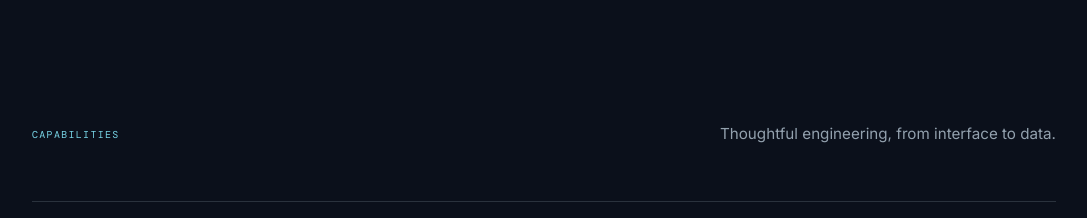
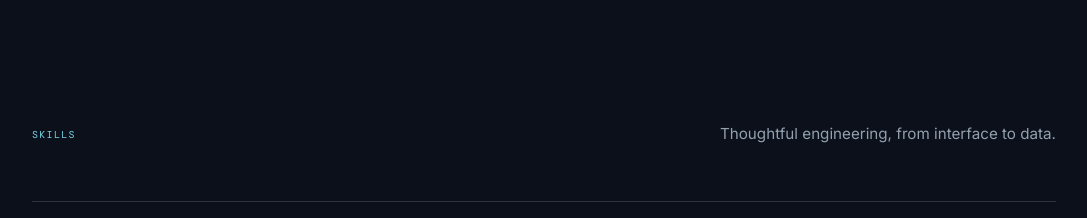
Before and after one commit to YeHtet99/Portfolio_2026, a React (Vite) app: page / in a window 1280 px wide. Shown: the part 3320-3538 px from the top of the page, without its empty margins (96-1183 px from the left). Built offline with nearby package versions, Linux system fonts and the light colour scheme.

Commit message:
Update Site source

```diff
--- a/src/components/ui/TerminalConsole.jsx
+++ b/src/components/ui/TerminalConsole.jsx
@@ -5,7 +5,7 @@ const commandResponses = {
   about: { label: 'PROFILE', lines: ['YE MYINT HTET', 'Software Engineer | Mandalay, Myanmar', '4+ years building ESG, carbon reporting, and HR management products.', 'Focus: Building data-rich product systems with React, Node.js, Express.js, MongoDB, and Redis.'] },
   experience: { label: 'EXPERIENCE', items: [['01', 'Software Engineer', 'Evercomm Singapore | Nov 2025 - Present', 'ESG dashboards, reporting workflows, Redis, and MongoDB.'], ['02', 'Mid-Level Full Stack Developer', 'Evercomm Singapore | Sep 2023 - Oct 2025', 'Carbon emissions, CO2e services, and Excel workflows.'], ['03', 'Junior Frontend Developer', 'Kumo Solutions | Jul 2022 - Aug 2023', 'HR workflows, React forms, reporting, and exports.']] },
   projects: { label: 'SELECTED PROJECTS', items: [['NXStart', 'ESG data management and reporting'], ['NXMap', 'Carbon emissions management'], ['Alliance', 'HR management system']] },
-  skills: { label: 'CAPABILITIES', lines: ['FRONTEND  React | JavaScript | TypeScript | Tailwind CSS | MobX', 'BACKEND   Node.js | Express.js | REST APIs | Validation', 'DATA      MongoDB | Mongoose | Aggregation | Redis', 'DELIVERY  GitHub Actions | Azure Pipelines | GitHub | GitLab | Azure DevOps'] },
+  skills: { label: 'SKILLS', lines: ['FRONTEND  React | JavaScript | TypeScript | Tailwind CSS | MobX', 'BACKEND   Node.js | Express.js | REST APIs | Validation', 'DATA      MongoDB | Mongoose | Aggregation | Redis', 'DELIVERY  GitHub Actions | Azure Pipelines | GitHub | GitLab | Azure DevOps'] },
   contact: { label: 'CONTACT', lines: ['Email     yemyinthtet99999@gmail.com', 'GitHub    github.com/YeHtet99', 'LinkedIn  linkedin.com/in/ye-myint-htet-73a88122a'] },
 }
 
--- a/src/pages/Home.jsx
+++ b/src/pages/Home.jsx
@@ -42,7 +42,7 @@ export default function Home() {
 
     <section className="section single-about" id="about"><Reveal><span className="eyebrow">ABOUT</span><div className="about-layout"><div className="about-copy-block"><h2>Systems thinker.<br/><i>Product builder.</i></h2><p className="lead">I build product systems that make ESG reporting, emissions data, and people operations easier to understand and act on.</p><p className="about-copy">I’m Ye Myint Htet, a Software Engineer based in Mandalay, Myanmar. My work spans ESG platforms, carbon emissions reporting, and HR management applications. I approach complex workflows by making states visible and building the smallest robust system that serves them.</p></div><dl className="about-facts"><div><dt>EDUCATION</dt><dd>Bachelor’s Degree in Information Technology<br/><span>Technology University Mandalay</span></dd></div><div><dt>LANGUAGES</dt><dd>Burmese · English · Japanese</dd></div><div><dt>PRINCIPLE</dt><dd>Build with care for the people working inside the system every day.</dd></div></dl></div></Reveal></section>
 
-    <section className="section capabilities" id="skills"><Reveal><div className="section-heading"><span className="eyebrow">CAPABILITIES</span><p className="section-note">Thoughtful engineering, from interface to data.</p></div><div className="skills-list single-page-skills">{skillGroups.map((group, index) => <article key={group.title}><span>0{index + 1}</span><div><h2>{group.title}</h2><p>{group.canBuild}</p></div><div><span className="eyebrow">TECHNOLOGIES</span><div className="tags">{group.technologies.map(item => <Tag key={item}>{item}</Tag>)}</div></div><div><span className="eyebrow">IN PRACTICE</span><p>{group.examples.join(' · ')}</p></div></article>)}</div></Reveal></section>
+    <section className="section capabilities" id="skills"><Reveal><div className="section-heading"><span className="eyebrow">SKILLS</span><p className="section-note">Thoughtful engineering, from interface to data.</p></div><div className="skills-list single-page-skills">{skillGroups.map((group, index) => <article key={group.title}><span>0{index + 1}</span><div><h2>{group.title}</h2><p>{group.canBuild}</p></div><div><span className="eyebrow">TECHNOLOGIES</span><div className="tags">{group.technologies.map(item => <Tag key={item}>{item}</Tag>)}</div></div><div><span className="eyebrow">IN PRACTICE</span><p>{group.examples.join(' · ')}</p></div></article>)}</div></Reveal></section>
 
     <section className="contact-hero" id="contact"><span className="eyebrow">CONTACT</span><h1>Have a meaningful<br/><i>problem to solve?</i></h1><p className="lead">I’m always interested in product work where thoughtful engineering can make a difference.</p><a className="email-link" href={`mailto:${profile.email}`}>{profile.email}<ArrowUpRight/></a></section>
     <ProjectModal project={projects.find(project => project.slug === activeProject)} onClose={() => setActiveProject(null)}/>
--- a/src/pages/Skills.jsx
+++ b/src/pages/Skills.jsx
@@ -2,4 +2,4 @@ import { Link } from 'react-router-dom'
 import { ArrowUpRight } from 'lucide-react'
 import { Seo, Tag } from '../components/layout/Layout'
 import { skillGroups } from '../data/skills'
-export default function Skills() { return <><Seo title="Capabilities" description="Engineering capabilities of Ye Myint Htet."/><section className="page-hero compact"><span className="eyebrow">CAPABILITIES / 04</span><h1>Tools are only<br/><i>part of the craft.</i></h1></section><section className="section skills-list">{skillGroups.map((group, index) => <article key={group.title}><span>0{index+1}</span><div><h2>{group.title}</h2><p>{group.canBuild}</p></div><div><span className="eyebrow">TECHNOLOGIES</span><div className="tags">{group.technologies.map(item => <Tag key={item}>{item}</Tag>)}</div></div><div><span className="eyebrow">IN PRACTICE</span><p>{group.examples.join(' · ')}</p></div></article>)}</section><section className="section resume-band"><span className="eyebrow">SELECTED WORK</span><h2>See the practice in context.</h2><Link className="button" to="/projects">Explore case studies <ArrowUpRight size={17}/></Link></section></> }
+export default function Skills() { return <><Seo title="Skills" description="Engineering skills of Ye Myint Htet."/><section className="page-hero compact"><span className="eyebrow">SKILLS / 04</span><h1>Tools are only<br/><i>part of the craft.</i></h1></section><section className="section skills-list">{skillGroups.map((group, index) => <article key={group.title}><span>0{index+1}</span><div><h2>{group.title}</h2><p>{group.canBuild}</p></div><div><span className="eyebrow">TECHNOLOGIES</span><div className="tags">{group.technologies.map(item => <Tag key={item}>{item}</Tag>)}</div></div><div><span className="eyebrow">IN PRACTICE</span><p>{group.examples.join(' · ')}</p></div></article>)}</section><section className="section resume-band"><span className="eyebrow">SELECTED WORK</span><h2>See the practice in context.</h2><Link className="button" to="/projects">Explore case studies <ArrowUpRight size={17}/></Link></section></> }
```
